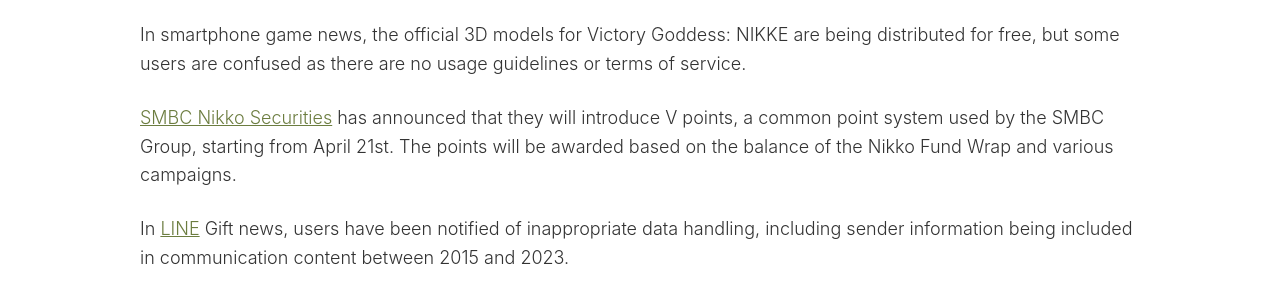
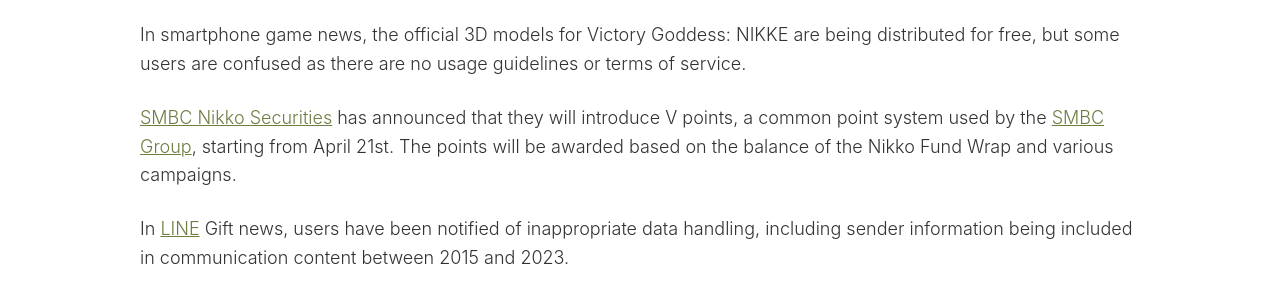
Before and after one commit to tagawa/TotemoTech, a Jekyll site: the page built from docs/_posts/2023-04-18-news.md, in a window 1280 px wide. Shown: the part 952-1252 px from the top of the page. Built offline with Jekyll 4.4.1, drawn with Linux system fonts in a browser that asks for light colours; comment, search, counter and statistics services are not loaded; part of the change alters nothing that is shown.

```diff
--- a/docs/_posts/2023-04-18-news.md
+++ b/docs/_posts/2023-04-18-news.md
@@ -25,7 +25,7 @@ Next, Japan MGM Resorts and [Orix](/companies/orix) have apologized after an art
 
 In smartphone game news, the official 3D models for Victory Goddess: NIKKE are being distributed for free, but some users are confused as there are no usage guidelines or terms of service.
 
-[SMBC Nikko Securities](/companies/smbc-nikko-securities) has announced that they will introduce V points, a common point system used by the SMBC Group, starting from April 21st. The points will be awarded based on the balance of the Nikko Fund Wrap and various campaigns.
+[SMBC Nikko Securities](/companies/smbc-nikko-securities) has announced that they will introduce V points, a common point system used by the [SMBC Group](/companies/smbc-group), starting from April 21st. The points will be awarded based on the balance of the Nikko Fund Wrap and various campaigns.
 
 In [LINE](/companies/line) Gift news, users have been notified of inappropriate data handling, including sender information being included in communication content between 2015 and 2023.
 
```
